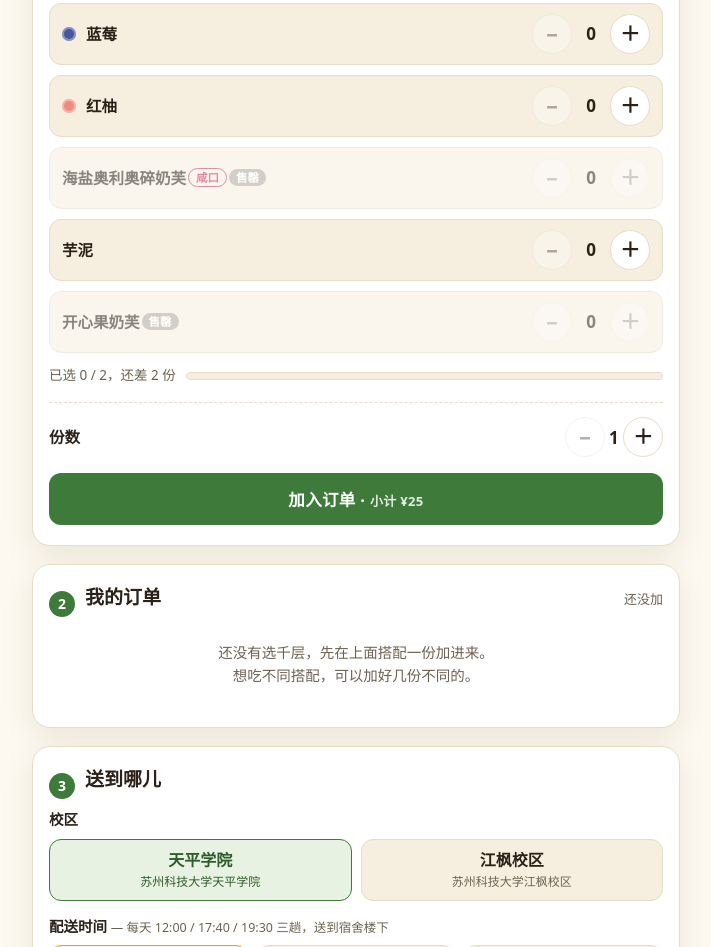
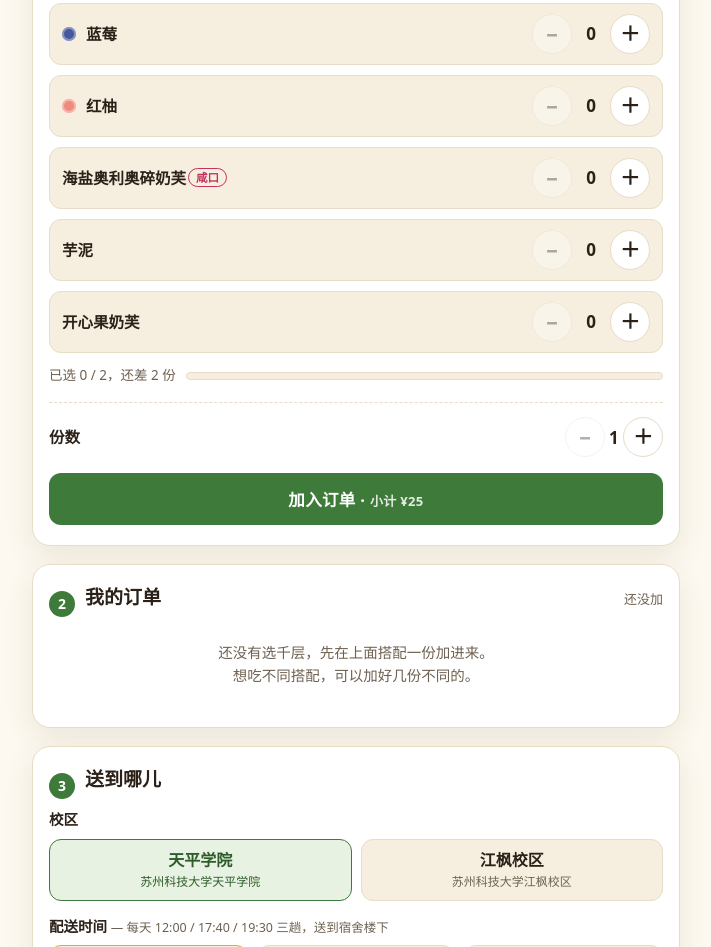
Before and after one commit to gurongshouzuo/gurongshouzuo.github.io, a plain HTML site: page index.html in a window 1280 px wide. Shown: the part 996-1943 px from the top of the page, without its empty margins (284-995 px from the left). Drawn offline with Linux system fonts and the light colour scheme.

Commit message:
奶芙恢复上架：海盐奥利奥碎奶芙、开心果奶芙

```diff
--- a/index.html
+++ b/index.html
@@ -476,9 +476,9 @@ var FRUITS = [
 {name:"红柚", color:"#f08a7a"}
 ];
 var NAIFU = [
-{name:"海盐奥利奥碎奶芙", tag:"咸口", soldOut:true},
+{name:"海盐奥利奥碎奶芙", tag:"咸口", soldOut:false},
 {name:"芋泥", tag:""},
-{name:"开心果奶芙", tag:"", soldOut:true}
+{name:"开心果奶芙", tag:"", soldOut:false}
 ];
 
 var BOTTOM_FRUITS = ["芒果","阳光玫瑰","火龙果","玉菇","哈密瓜","红柚"];
```
